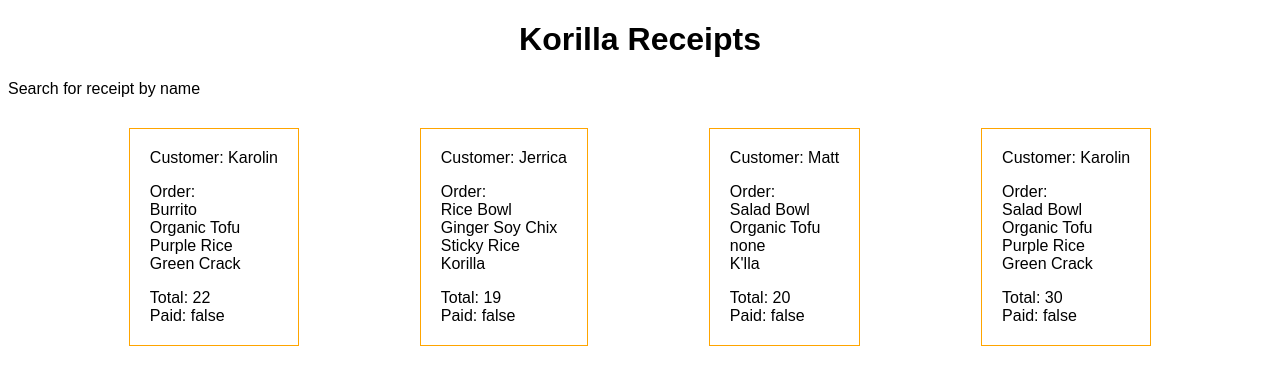
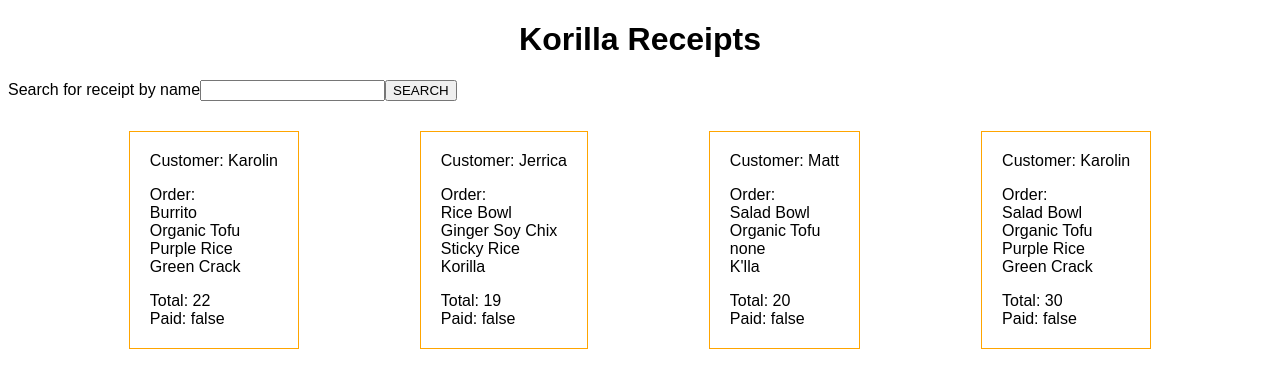
Before and after one commit to saraehutch94/react-korilla-receipts, a React (Create React App) app: page / in a window 1280 px wide. Shown: the top 388 px of the page. Built offline with nearby package versions, Linux system fonts and the light colour scheme.

Commit message:
continue with Form component state

```diff
--- a/src/Form.js
+++ b/src/Form.js
@@ -1,11 +1,21 @@
-import React from "react";
+import React, { useState } from "react";
 
 function Form() {
+  const [formData, setFormData] = useState("");
+
+  function handleChange(e) {
+    setFormData(e.target.value);
+  }
+
+  console.log(formData);
+
   return (
     <form>
       <label>
         <span>Search for receipt by name</span>
+        <input value={formData} onChange={handleChange} />
       </label>
+      <button>SEARCH</button>
     </form>
   );
 }
```
